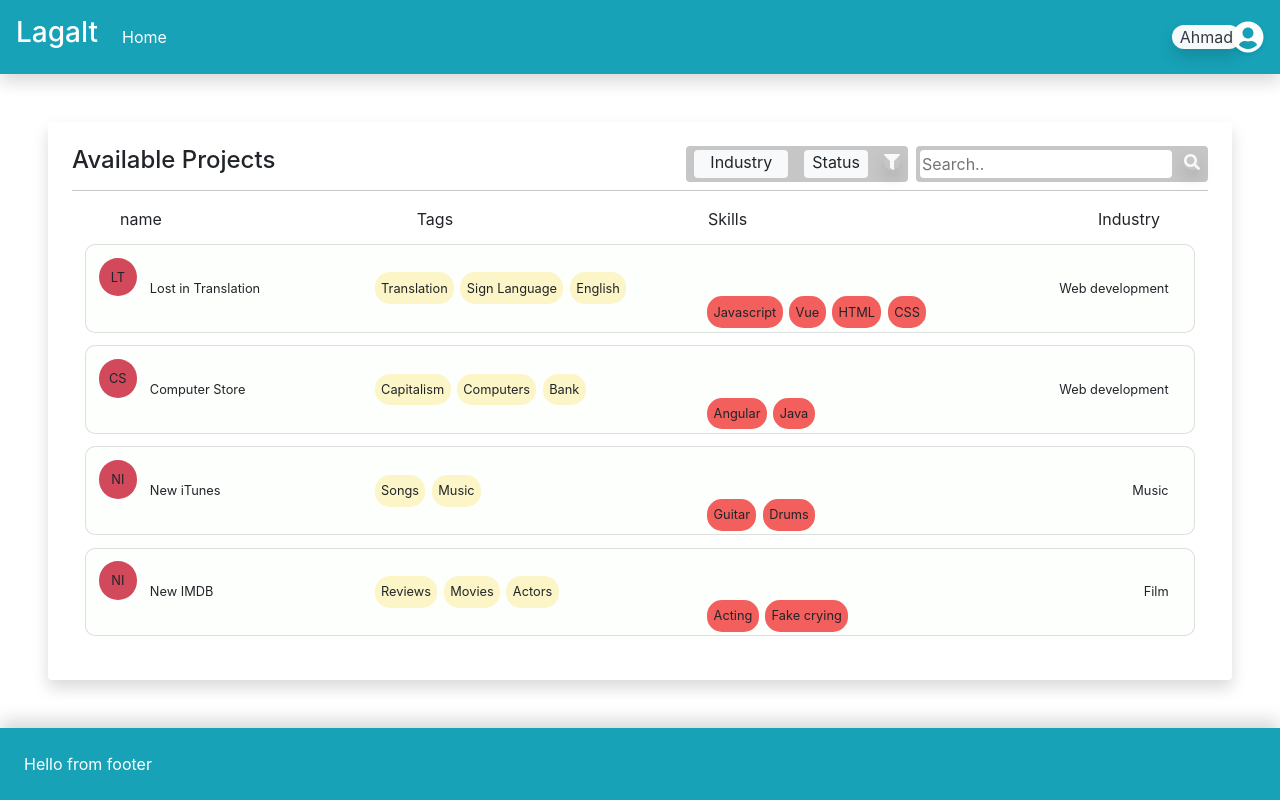
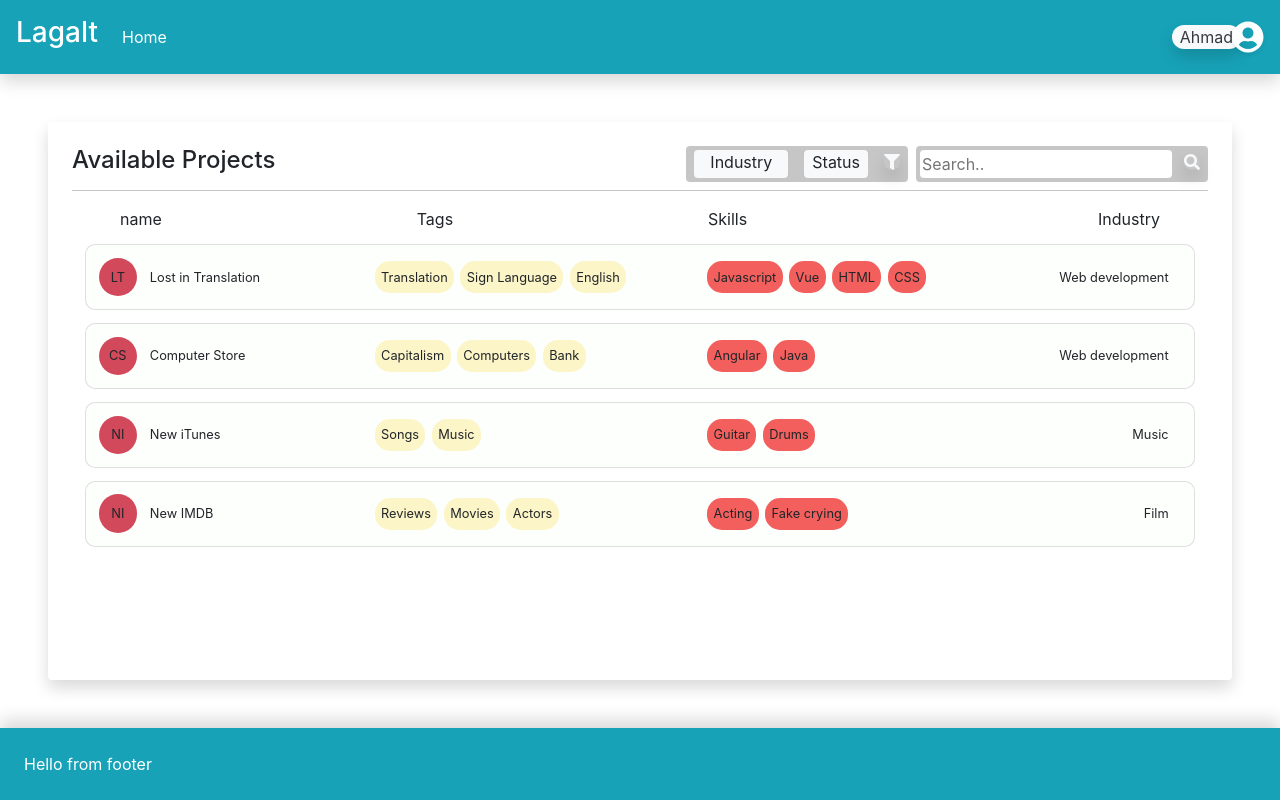
Before and after one commit to iamnuno/lagalt, a Vue app: page / in a window 1280 px wide. Built offline with nearby package versions, Linux system fonts and the light colour scheme; data requests are answered from the project's data file.

Commit message:
Fix (ProjectBanner): fixes the skills alignment

```diff
--- a/src/components/ProjectBanner.vue
+++ b/src/components/ProjectBanner.vue
@@ -6,7 +6,7 @@
       <div class="tags">
         <span v-for="tag in project.tags" :key="tag">{{ tag }}</span>
       </div>
-      <div class="skills mt-5">
+      <div class="skills">
         <span
           v-for="skill in project.skills"
           :key="skill"
```
